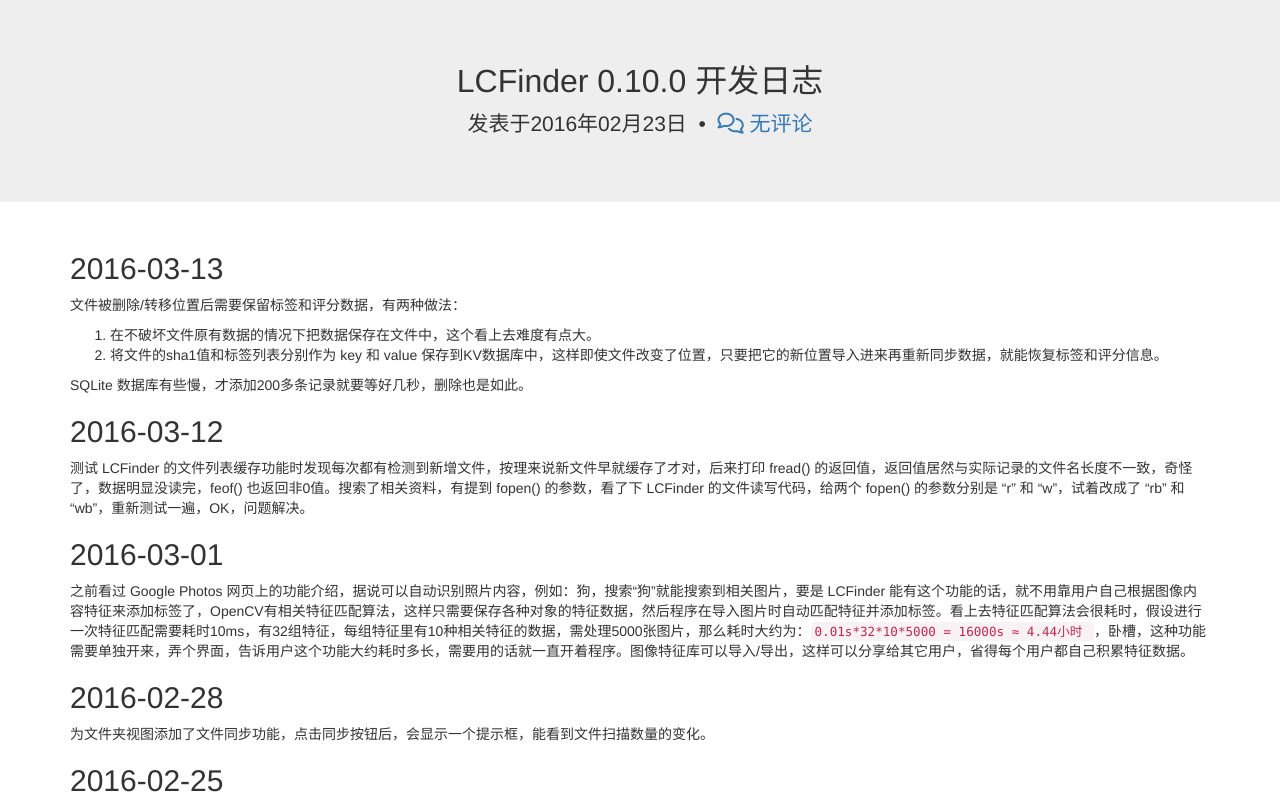
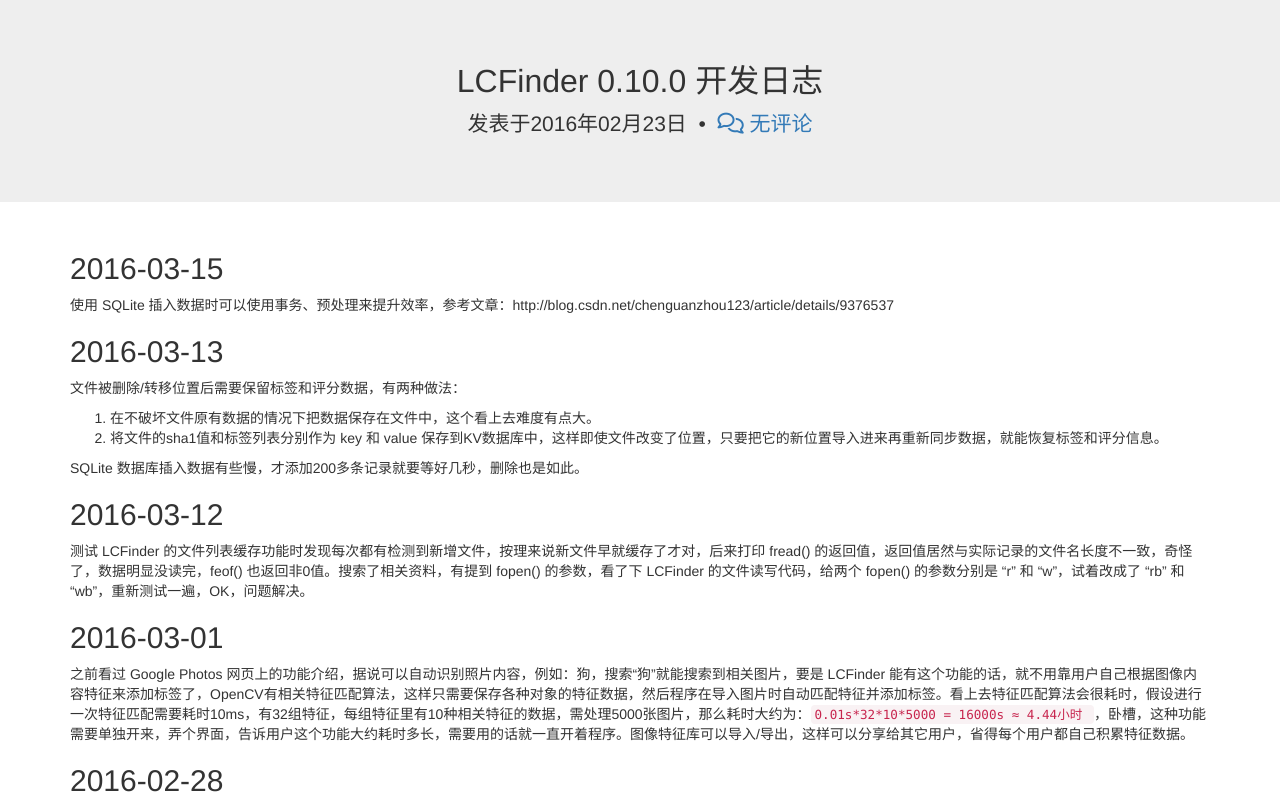
Before and after one commit to lc-soft/lc-soft.io, a Jekyll site: the page built from _posts/2016-02-23-LCFinder-0.10.0.md, in a window 1280 px wide and 900 px high, cut to the strip 104-900 px from the top of the window. Built offline with Jekyll 4.4.1, drawn with Linux system fonts in a browser that asks for light colours; nearby versions of some CDN libraries; library files that are not in the unit come from our copies; Markdown is read by kramdown in place of the engine named in the settings.

Commit message:
更新日志

```diff
--- a/_posts/2016-02-23-LCFinder-0.10.0.md
+++ b/_posts/2016-02-23-LCFinder-0.10.0.md
@@ -2,13 +2,16 @@
 title: LCFinder 0.10.0 开发日志
 ds_thread_key: devlog-lcfinder-0.10.0
 ---
+## 2016-03-15
+使用 SQLite 插入数据时可以使用事务、预处理来提升效率，参考文章：http://blog.csdn.net/chenguanzhou123/article/details/9376537
+
 ## 2016-03-13
 文件被删除/转移位置后需要保留标签和评分数据，有两种做法：
 
 1. 在不破坏文件原有数据的情况下把数据保存在文件中，这个看上去难度有点大。
 2. 将文件的sha1值和标签列表分别作为 key 和 value 保存到KV数据库中，这样即使文件改变了位置，只要把它的新位置导入进来再重新同步数据，就能恢复标签和评分信息。
 
-SQLite 数据库有些慢，才添加200多条记录就要等好几秒，删除也是如此。
+SQLite 数据库插入数据有些慢，才添加200多条记录就要等好几秒，删除也是如此。
 
 ## 2016-03-12
 测试 LCFinder 的文件列表缓存功能时发现每次都有检测到新增文件，按理来说新文件早就缓存了才对，后来打印 fread() 的返回值，返回值居然与实际记录的文件名长度不一致，奇怪了，数据明显没读完，feof() 也返回非0值。搜索了相关资料，有提到 fopen() 的参数，看了下 LCFinder 的文件读写代码，给两个 fopen() 的参数分别是 "r" 和 "w"，试着改成了 "rb" 和 "wb"，重新测试一遍，OK，问题解决。
```
